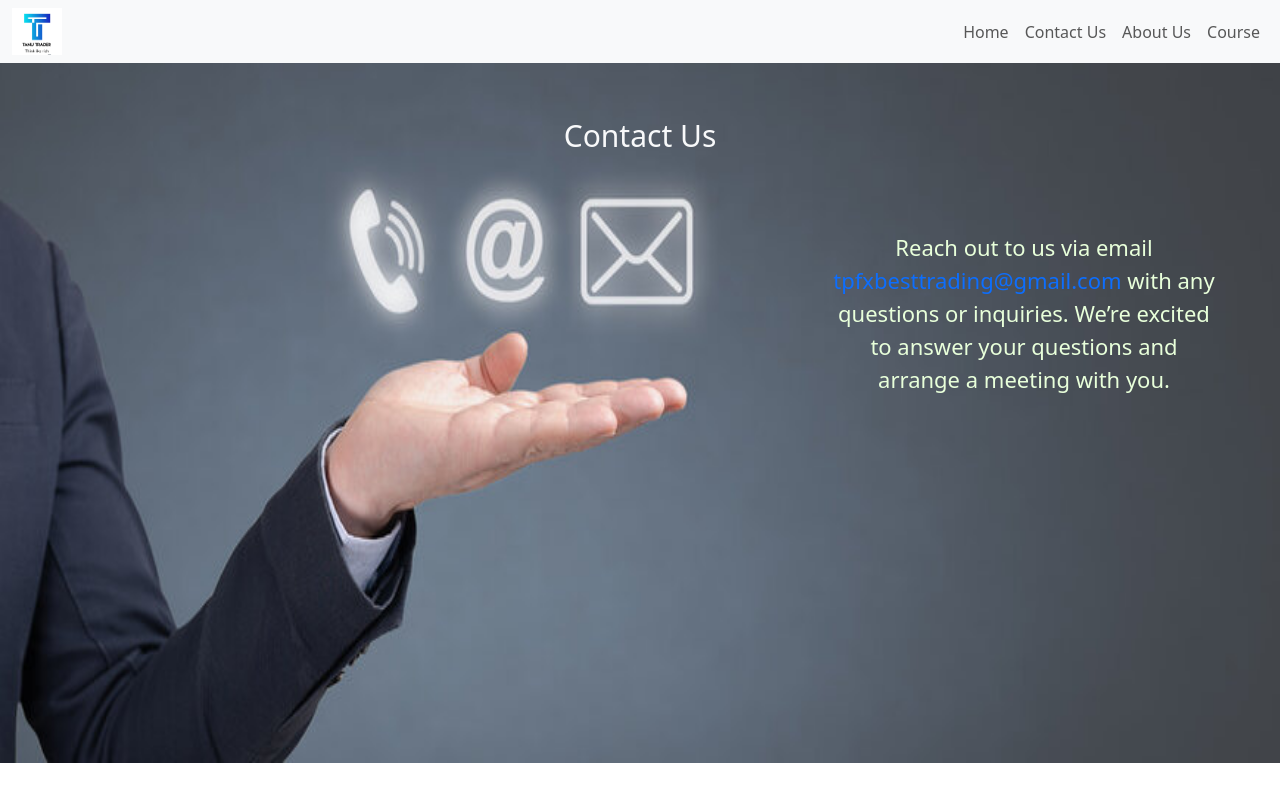
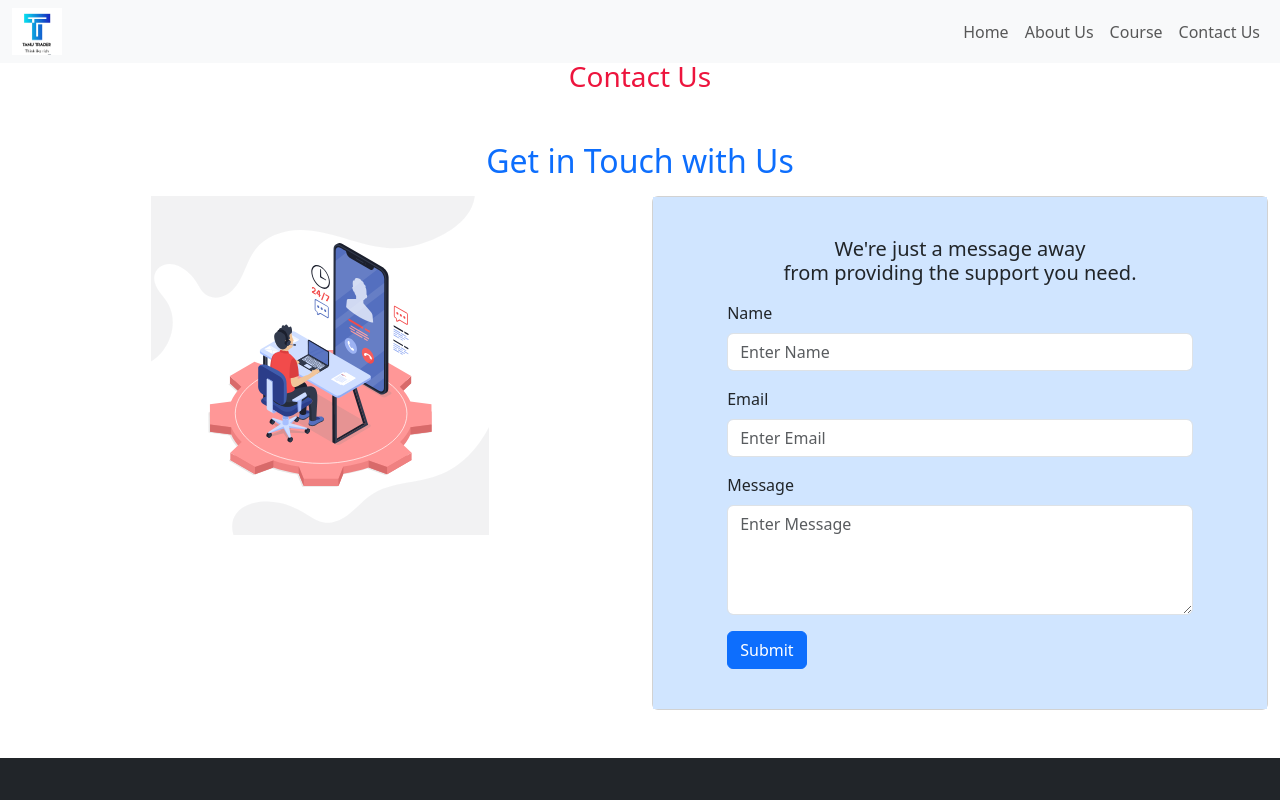
Before and after one commit to tannutradder/tannutradder-ui, a React (Create React App) app: page /#/contact-us in a window 1280 px wide. Shown: the top 800 px of the page. Built offline with nearby package versions, Linux system fonts and the light colour scheme.

Commit message:
singale page set all component and section title fixed

```diff
--- a/src/PageContainer/PageContainer.tsx
+++ b/src/PageContainer/PageContainer.tsx
@@ -1,5 +1,6 @@
 import Footer from "../comman/footer/Footer";
 import Navbar from "../comman/navbar/Navbar";
+import Home from "../pages/Home/Home";
 import Routing from "../routing/Routing";
 import { HashRouter as Router } from "react-router-dom";
 
@@ -7,9 +8,16 @@ function PageContainer() {
     return (
         <>
             <Router>
-                <Navbar />
-                <Routing />
-                <Footer />
+                <div className="position-relative">
+                    <div className="position-fixed top-0 w-100" style={{ zIndex: 999 }}>
+                        <Navbar />
+                    </div>
+                    <div style={{ paddingTop: '60px' }}>
+                        <Routing />
+                    </div>
+                    <Footer />
+                </div>
+
             </Router>
         </>
     );
--- a/src/comman/navbar/Navbar.tsx
+++ b/src/comman/navbar/Navbar.tsx
@@ -1,4 +1,5 @@
 import { Link, Outlet } from "react-router-dom";
+import { HashLink } from 'react-router-hash-link';
 
 function Navbar() {
     return (
@@ -12,7 +13,7 @@ function Navbar() {
                     <button className="navbar-toggler" type="button" data-bs-toggle="collapse" data-bs-target="#navbarSupportedContent" aria-controls="navbarSupportedContent" aria-expanded="false" aria-label="Toggle navigation">
                         <span className="navbar-toggler-icon"></span>
                     </button>
-                    <div className="collapse navbar-collapse" id="navbarSupportedContent">
+                    {/* <div className="collapse navbar-collapse" id="navbarSupportedContent">
                         <ul className="navbar-nav ms-auto mb-2 mb-lg-0">
                             <li className="nav-item">
                                 <Link className="nav-link" to="/">Home</Link>
@@ -23,11 +24,28 @@ function Navbar() {
                             <li className="nav-item">
                                 <Link className="nav-link" to="/about">About Us</Link>
                             </li>
+                            <li className="nav-item">
+                                <Link className="nav-link" to="/course">Course</Link>
+                            </li>
+                        </ul>
+                    </div> */}
+
+                    <div className="collapse navbar-collapse" id="navbarSupportedContent">
+                        <ul className="navbar-nav ms-auto mb-2 mb-lg-0">
+                            <li className="nav-item">
+                                <HashLink className="nav-link" to="/#home">Home</HashLink>
+                            </li>
+                            <li className="nav-item">
+                                <HashLink className="nav-link" to="/#about">About Us</HashLink>
+                            </li>
                             {/* <li className="nav-item">
-                                <Link className="nav-link" to="/service">Service</Link>
+                                <HashLink className="nav-link" to="/service">Service</HashLink>
                             </li> */}
                             <li className="nav-item">
-                                <Link className="nav-link" to="/course">Course</Link>
+                                <HashLink className="nav-link" to="/#course">Course</HashLink>
+                            </li>
+                            <li className="nav-item">
+                                <HashLink className="nav-link" to="/#contactUs">Contact Us</HashLink>
                             </li>
                         </ul>
                     </div>
--- a/src/pages/aboutUs/About.tsx
+++ b/src/pages/aboutUs/About.tsx
@@ -4,7 +4,7 @@ function About() {
     const imgPath = "AboutUsBanner.jpg";
     return (
         <>
-            <div className='text-light text-center banner-section position-relative'>
+            {/* <div className='text-light text-center banner-section position-relative'>
                 <img src={imgPath} style={{ height: '700px', width: '100%' }} alt="Banner" />
                 <div className="position-absolute text-light zIndex-2" style={{ top: "50px", left: "30%", right: "30%", fontSize: "30px" }}>
                     About Us
@@ -15,6 +15,9 @@ function About() {
                         Our mission is to provide top-notch trading education that is accessible to everyone, regardless of experience level.
                     </p>
                 </div>
+            </div> */}
+             <div className="text-center">
+                <h3 style={{ color: "#ed143d" }}>About Us</h3>
             </div>
             <AboutUsComponent />
         </>
--- a/src/pages/contact/Contact.tsx
+++ b/src/pages/contact/Contact.tsx
@@ -7,7 +7,7 @@ function Contact() {
     return (
         <>
             {/* <Banner imgPath={imgPath} /> */}
-            <div className='text-light text-center banner-section position-relative'>
+            {/* <div className='text-light text-center banner-section position-relative'>
                 <img src={imgPath} style={{ height: '700px', width: '100%' }} alt="Banner" />
                 <div className="position-absolute text-light zIndex-2" style={{ top: "50px", left: "30%", right: "30%", fontSize: "30px" }}>
                     Contact Us
@@ -16,7 +16,10 @@ function Contact() {
                     <p style={{ color: "#e8ffda" }}>Reach out to us via email <span className="text-primary">tpfxbesttrading@gmail.com</span>  with any questions or inquiries. We’re excited to answer your questions and arrange a meeting with you.
                     </p>
                 </div>
-            </div >
+            </div > */}
+            <div className="text-center">
+                <h3 style={{ color: "#ed143d" }}>Contact Us</h3>
+            </div>
             <ContactForm />
         </>
     );
--- a/src/pages/course/Course.tsx
+++ b/src/pages/course/Course.tsx
@@ -6,10 +6,13 @@ import Banner from '../../component/banner/Banner';
 function Course() {
     return (
         <>
-            <Banner imgPath={"./course_banner.jpeg"}></Banner>
+            {/* <Banner imgPath={"./course_banner.jpeg"}></Banner>
             <div className="text-center mt-5">
                 <h3>Our Courses</h3>
                 <h6>Achieve Your Trading Goals with Our Structured Learning Path</h6>
+            </div> */}
+            <div className="text-center">
+                <h3 style={{ color: "#ed143d" }}>Our Courses</h3>
             </div>
             <Container className="featured-courses">
                 <Row>
```
